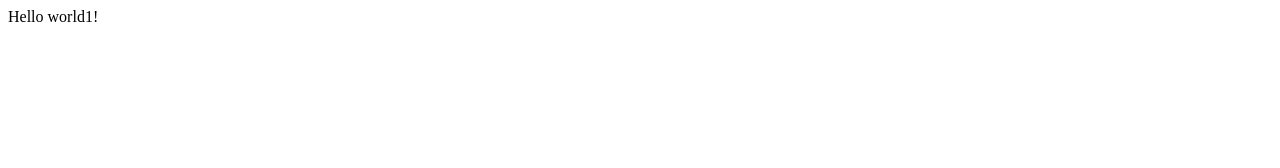
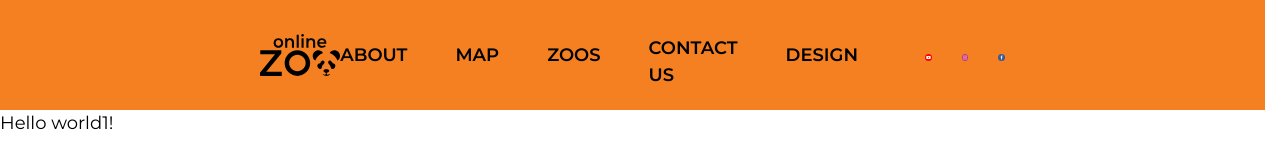
Before and after one commit to alekseevgr/Online-ZOO-Project, a website: page online-zoo/pages/landing/index.html in a window 1280 px wide. Drawn offline with Linux system fonts and the light colour scheme; files whose address does not match are found by name.

Commit message:
feat: add header

```diff
--- a/online-zoo/pages/landing/index.html
+++ b/online-zoo/pages/landing/index.html
@@ -3,9 +3,94 @@
   <head>
     <meta charset="UTF-8" />
     <meta name="viewport" content="width=device-width, initial-scale=1.0" />
-    <title>Document</title>
+    <title>Online ZOO</title>
+    <link rel="icon" type="image/svg+xml" href="icons/Favicon.svg" />
+    <link rel="stylesheet" href="style.css" />
   </head>
   <body>
-    <div>Hello world1!</div>
+    <header class="header">
+      <div class="container">
+        <a href="" class="header-logo" href="/">
+          <img
+            src="icons/Logo.svg"
+            alt="ZOO logo"
+            class="header-logo-image"
+            width="96"
+            height="50"
+            loading="lazy"
+          />
+        </a>
+        <div class="header-elements">
+          <nav class="header-menu">
+            <ul class="header-menu-list">
+              <li class="header-menu-item">
+                <a href="" class="header-menu-link">About</a>
+              </li>
+              <li class="header-menu-item">
+                <a href="" class="header-menu-link">Map</a>
+              </li>
+              <li class="header-menu-item">
+                <a href="" class="header-menu-link">Zoos</a>
+              </li>
+              <li class="header-menu-item">
+                <a href="" class="header-menu-link">Contact us</a>
+              </li>
+              <li class="header-menu-item">
+                <a href="" class="header-menu-link">Design</a>
+              </li>
+            </ul>
+          </nav>
+          <nav class="header-socialMenu">
+            <ul class="header-socialMenu-list">
+              <li class="header-socialMenu-item">
+                <a href="" class="header-socialMenu-link">
+                  <img
+                    src="icons/youtube.svg"
+                    alt="youtube logo"
+                    class="header-logo-icon"
+                    width="40"
+                    height="40"
+                    loading="lazy"
+                  />
+                </a>
+              </li>
+              <li class="header-socialMenu-item">
+                <a href="" class="header-socialMenu-link">
+                  <img
+                    src="icons/instagram.svg"
+                    alt="instagram logo"
+                    class="header-logo-icon"
+                    width="40"
+                    height="40"
+                    loading="lazy"
+                  />
+                </a>
+              </li>
+              <li class="header-socialMenu-item">
+                <a href="" class="header-socialMenu-link">
+                  <img
+                    src="icons/facebook.svg"
+                    alt="facebook logo"
+                    class="header-logo-icon"
+                    width="40"
+                    height="40"
+                    loading="lazy"
+                  />
+                </a>
+              </li>
+            </ul>
+          </nav>
+          <button class="header-burger" aria-label="Open menu">
+            <span></span>
+            <span></span>
+            <span></span>
+          </button>
+        </div>
+      </div>
+    </header>
+
+    <main class="main">
+      <div>Hello world1!</div>
+    </main>
   </body>
 </html>
--- /dev/null
+++ b/online-zoo/pages/landing/style.css
@@ -0,0 +1,369 @@
+/* ===== Fonts ===== */
+@font-face {
+    font-family: "Montserrat";
+    src: url('../../assets/fonts/Montserrat-ExtraBold.woff2') format('woff2');
+    font-weight: 800;
+    font-style: normal;
+    font-display: swap;
+}
+
+@font-face {
+    font-family: "Montserrat";
+    src: url('../../assets/fonts/Montserrat-SemiBold.woff2') format('woff2');
+    font-weight: 600;
+    font-style: normal;
+    font-display: swap;
+}
+
+@font-face {
+    font-family: "Montserrat";
+    src: url('../../assets/fonts/Montserrat-Medium.woff2') format('woff2');
+    font-weight: 500;
+    font-style: normal;
+    font-display: swap;
+}
+
+@font-face {
+    font-family: "Montserrat";
+    src: url('../../assets/fonts/Montserrat-Regular.woff2') format('woff2');
+    font-weight: 400;
+    font-style: normal;
+    font-display: swap;
+}
+
+/* Normalize */
+*,
+::before,
+::after {
+    box-sizing: border-box;
+}
+
+:where(ul, ol):where([class]) {
+    padding-left: 0;
+}
+
+
+body,
+:where(blockquote, figure, fieldset):where([class]) {
+    margin: 0;
+}
+
+:where(h1,
+    h2,
+    h3,
+    h4,
+    h5,
+    h6,
+    p,
+    ul,
+    ol,
+    dl):where([class]) {
+    margin-block: 0;
+}
+
+:where(dd[class]) {
+    margin-left: 0;
+}
+
+:where(fieldset[class]) {
+    padding: 0;
+    border: none;
+}
+
+
+:where(ul[class]) {
+    list-style: none;
+}
+
+:where(address[class]) {
+    font-style: normal;
+}
+
+
+p {
+    --paragraphMarginBottom: 24px;
+
+    margin-block: 0;
+}
+
+p:where(:not([class]):not(:last-child)) {
+    margin-bottom: var(--paragraphMarginBottom);
+}
+
+img,
+video {
+    display: block;
+    max-width: 100%;
+    height: auto;
+}
+
+input,
+textarea,
+select,
+button {
+    font: inherit;
+}
+
+html {
+
+    height: 100%;
+
+    scrollbar-gutter: stable;
+
+    scroll-behavior: smooth;
+}
+
+body {
+
+    min-height: 100%;
+
+    line-height: 1.5;
+}
+
+
+a:where([class]) {
+    display: inline-flex;
+}
+
+
+button,
+label {
+    cursor: pointer;
+}
+
+
+button {
+    -webkit-tap-highlight-color: transparent;
+}
+
+
+:where([fill]:not([fill="none"],
+        [fill^="url"])) {
+    fill: currentColor;
+}
+
+
+:where([stroke]:not([stroke="none"],
+        [stroke^="url"])) {
+    stroke: currentColor;
+}
+
+
+svg * {
+    transition-property: fill, stroke;
+}
+
+:where(table) {
+    border-collapse: collapse;
+    border-color: currentColor;
+}
+
+a {
+    color: inherit;
+    text-decoration: none;
+}
+
+a:visited,
+a:hover,
+a:active {
+    color: inherit;
+}
+
+@media (prefers-reduced-motion: reduce) {
+
+    *,
+    ::before,
+    ::after {
+        animation-duration: 0.01ms !important;
+        animation-iteration-count: 1 !important;
+        transition-duration: 0.01ms !important;
+        scroll-behavior: auto !important;
+    }
+}
+
+/* Variables */
+
+:root {
+    --color-orange: #f58021;
+    --color-white: #fff;
+    --color-turquoise: #00a092;
+    --color-black: #000000;
+    --color-navy: #20113d;
+
+    --font-family-base: 'Montserrat', sans-serif;
+
+    --height-button: 74px;
+    --transition-duration: 0.2s;
+
+    --container-padding-x: 15px;
+}
+
+/* layout */
+
+body {
+    font-family: var(--font-family-base);
+    background-color: var(--color-white);
+    font-weight: 400;
+    line-height: 1.5;
+    font-size: 18px;
+}
+
+h3,
+h4,
+h5,
+h6 {
+    text-transform: uppercase;
+    font-weight: 500;
+}
+
+h2 {
+    font-weight: 600;
+
+}
+
+.container {
+    width: 100%;
+    max-width: 1920px;
+    margin: 0 auto;
+
+    padding-block: 30px;
+    padding-inline: 260px;
+}
+
+a,
+button,
+input,
+textarea,
+svg {
+    transition-duration: var(--transition-duration);
+}
+
+/* header */
+
+.header {
+    background-color: var(--color-orange);
+    overflow-x: clip;
+}
+
+.header .container {
+    height: 110px;
+    display: flex;
+    justify-content: space-between;
+    align-items: center;
+}
+
+.header-logo-image {
+    width: 96px;
+    height: 50px;
+
+    flex-shrink: 0;
+}
+
+
+.header-elements {
+    display: flex;
+    align-items: center;
+    gap: 67px;
+    min-width: 0;
+}
+
+.header-menu,
+.header-socialMenu {
+    display: block;
+}
+
+.header-burger {
+    display: none;
+}
+
+.header-menu-list {
+    display: flex;
+    justify-content: space-between;
+    align-items: center;
+    flex-wrap: nowrap;
+    width: auto;
+    height: 27px;
+    gap: 48px;
+}
+
+.header-menu-link {
+    color: var(--color-black);
+    font-weight: 600;
+    height: 27px;
+    display: inline-flex;
+    align-items: center;
+    text-transform: uppercase;
+    letter-spacing: normal;
+}
+
+.header-menu-link:hover {
+    color: var(--color-turquoise);
+}
+
+.header-socialMenu-list {
+    display: flex;
+    justify-content: space-between;
+    gap: 30px;
+    align-items: center;
+    height: 42px;
+    width: auto;
+
+}
+
+@media (max-width: 1200px) {
+    .container {
+        padding-inline: 100px;
+    }
+
+    .header-elements {
+
+        gap: 80px;
+    }
+
+    .header-menu-list {
+        width: auto;
+        height: 27px;
+        gap: 30px;
+    }
+}
+
+@media (max-width: 641px) {
+    .container {
+        padding-inline: 20px;
+    }
+
+    .header-menu,
+    .header-socialMenu {
+        display: none;
+
+    }
+
+    .header-elements {
+        justify-content: flex-end;
+        width: 100%;
+    }
+
+
+    .header-burger {
+        display: block;
+        background-color: #f58021;
+        width: 30px;
+        height: 20px;
+
+        display: flex;
+        flex-direction: column;
+        justify-content: space-between;
+
+        background: none;
+        border: none;
+        padding: 0;
+    }
+
+    .header-burger span {
+        height: 2px;
+        background: var(--color-black);
+        border-radius: 2px;
+    }
+
+
+}
--- a/online-zoo/vite.config.js
+++ b/online-zoo/vite.config.js
@@ -2,4 +2,5 @@ import { defineConfig } from "vite";
 
 export default defineConfig({
   root: "pages/landing",
+  publicDir: "../../assets",
 });
```
Also changed, not shown: online-zoo/index.html (deleted, +0 -13 lines), online-zoo/assets/fonts/Montserrat-ExtraBold.woff2 (added), online-zoo/assets/fonts/Montserrat-Medium.woff2 (added), online-zoo/assets/fonts/Montserrat-Regular.woff2 (added), online-zoo/assets/fonts/Montserrat-SemiBold.woff2 (added), online-zoo/assets/icons/Favicon.svg (added), online-zoo/assets/icons/Logo.svg (added), online-zoo/assets/icons/facebook.svg (added), online-zoo/assets/icons/instagram.svg (added), online-zoo/assets/icons/youtube.svg (added).
